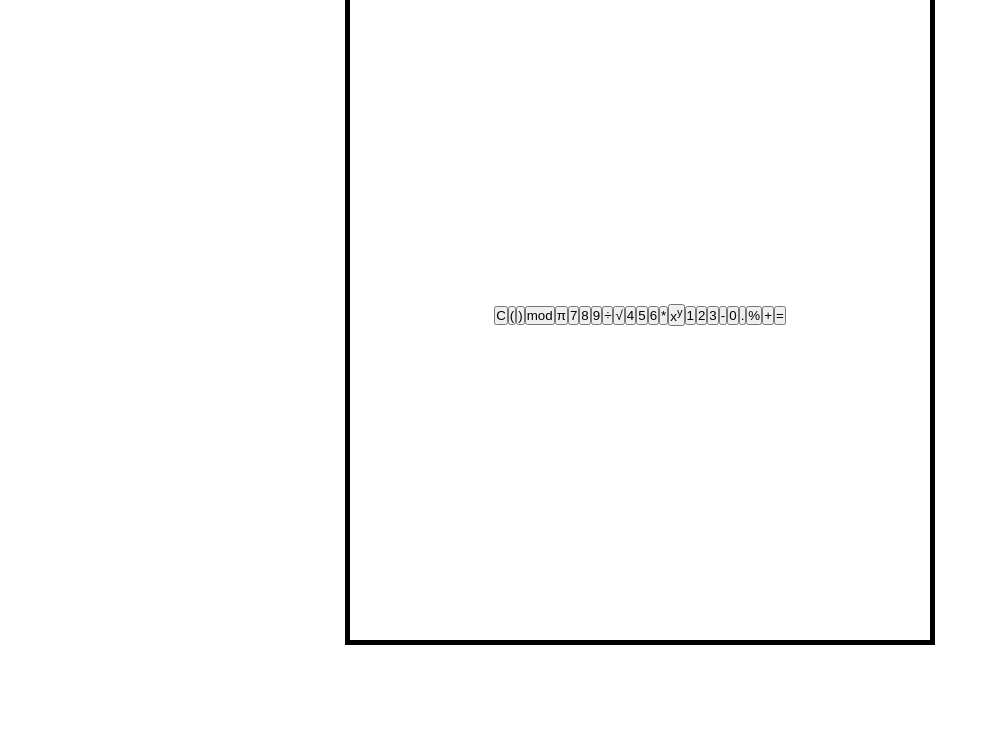
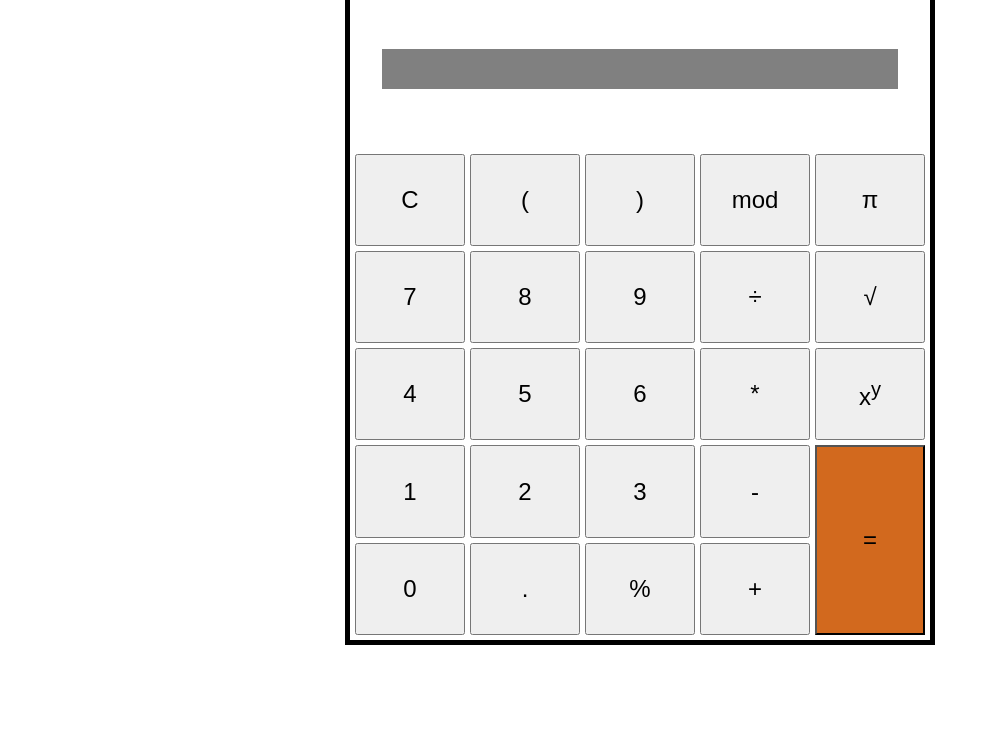
Before and after one commit to joel-hudson-27/calculator, a plain HTML site: page index.html in a window 1280 px wide. Shown: the part 52-800 px from the top of the page, without its empty margins (0-997 px from the left). Drawn offline with Linux system fonts and the light colour scheme.

Commit message:
Finished main HTML and CSS Elements began work on JS
Created calculator with flexbox and grid for the button layout.
Got the js for entering input with the buttons and working on fleshing
out logic behind calculator.

```diff
--- a/calc.js
+++ b/calc.js
@@ -0,0 +1,23 @@
+function buttonPressed(event){
+    const display = document.getElementById("calc-display_result");
+
+    switch(event.target.classList[0]){
+        case "numeral":
+            display.textContent += event.target.textContent;
+            break;
+        case "operation":
+            break;
+        case "clear":
+            display.textContent = "";
+            break;
+        case "pi":
+            break;
+        default:
+            break;
+    }
+}
+
+const buttons = document.getElementsByTagName("button");
+for(let i = 0; i < buttons.length; i++){
+    buttons[i].addEventListener("click", buttonPressed);
+}
--- a/index.html
+++ b/index.html
@@ -6,38 +6,42 @@
     <meta name="viewport" content="width=device-width, initial-scale=1.0">
     <title>Calculator</title>
     <link rel="stylesheet" type="text/css" href="style.css" />
+    <script type="text/javascript" src="calc.js" defer></script>
 </head>
 
 <body>
     <h1>Calculator</h1>
     <div class="outer">
-        <div id="calc-main-container">
-            <div id="calc-display-container"></div>
-            <div id="button-container">
-                <button>C</button>
-                <button>(</button>
-                <button>)</button>
+        <div id="calc-container">
+            <div id="calc-display">
+                <p id="calc-display_result"></p>
+            </div>
+            <div id="calc-buttons">
+                <button class="clear">C</button>
+                <button class="paren">(</button>
+                <button class="paren">)</button>
                 <button>mod</button>
-                <button>π</button>
-                <button>7</button>
-                <button>8</button>
-                <button>9</button>
-                <button>÷</button>
-                <button>√</button>
-                <button>4</button>
-                <button>5</button>
-                <button>6</button>
-                <button>*</button>
-                <button>x<sup>y</sup></button>
-                <button>1</button>
-                <button>2</button>
-                <button>3</button>
-                <button>-</button>
-                <button>0</button>
+                <button class="pi">π</button>
+                <button class="numeral">7</button>
+                <button class="numeral">8</button>
+                <button class="numeral">9</button>
+                <button class="operation">÷</button>
+                <button class="operation">√</button>
+                <button class="numeral">4</button>
+                <button class="numeral">5</button>
+                <button class="numeral">6</button>
+                <button class="operation">*</button>
+                <button class="operation">x<sup>y</sup></button>
+                <button class="numeral">1</button>
+                <button class="numeral">2</button>
+                <button class="numeral">3</button>
+                <button class="operation">-</button>
+                <button class="large-button">=</button>
+                <button class = "numeral">0</button>
                 <button>.</button>
-                <button>%</button>
-                <button>+</button>
-                <button>=</button>
+                <button class="operation">%</button>
+                <button class="operation">+</button>
+
             </div>
         </div>
     </div>
--- a/style.css
+++ b/style.css
@@ -3,21 +3,55 @@
     padding: 0;
 }
 
-
+h1 {
+    text-align: center;
+}
 .outer,
-#calc-main-container,
-#button-container {
+#calc-container,
+#calc-display {
     display: flex;
     justify-content: center;
     align-items: center;
 }
 
-#display-container {
+#calc-display{
+    flex-grow: 3;
+    width: 100%;
+}
+
+#calc-display_result {
+    font-size: 2em;
+    text-align: left;
+    background-color: grey;
+    padding: 20px 2%;
+    width: 85%;
+}
+
+#calc-container {
+    width: 580px;
+    height: 650px;
+    border: 5px black solid;
+    flex-direction: column;
+    justify-content: space-between;
 
 }
 
-#calc-main-container {
-    width: 580px;
-    height: 650px;
-    border: 5px black solid;
+#calc-buttons {
+    display: grid;
+    grid-template-columns: repeat(5, 1fr);
+    grid-template-rows: repeat(5, 1fr);
+    gap: 5px;
+    width: calc(100% - 10px);
+    padding: 5px 10px;
+    flex-grow: 7;
 }
+
+button {
+    font-size: 1.5em;
+}
+
+.large-button {
+  grid-row: span 2;
+  grid-column: 5;
+  background-color: chocolate;
+}
```
